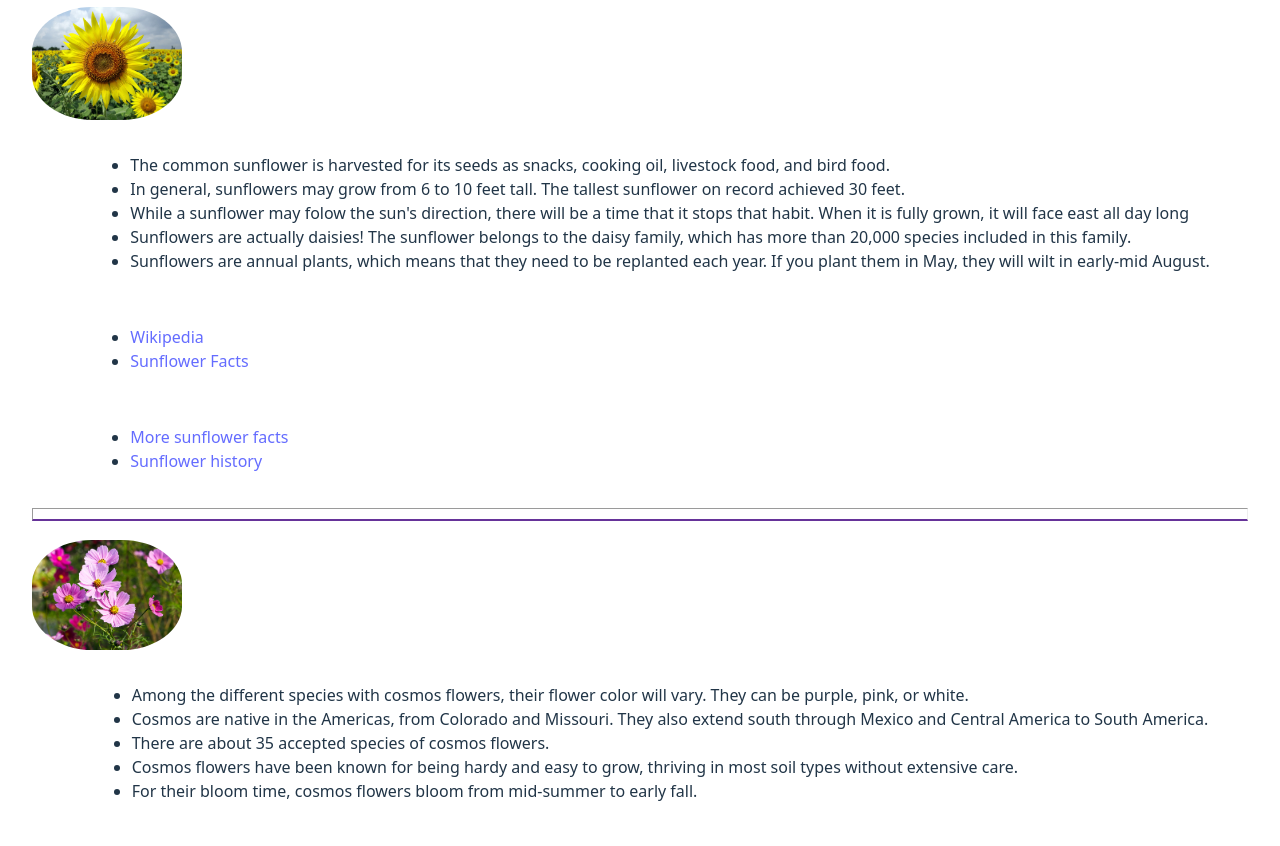
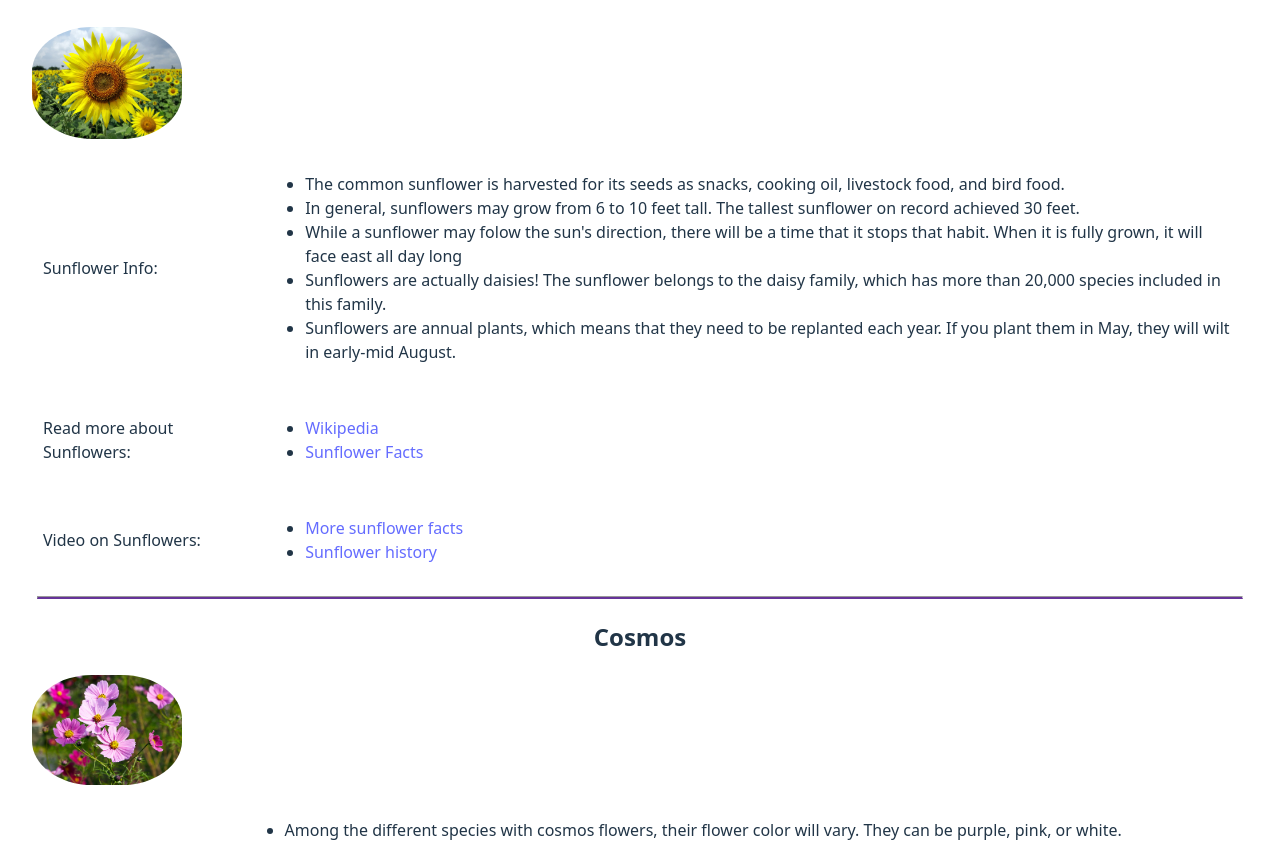
Before and after one commit to JacobWoodbury/plant-info-react, a React (Vite) app: page / in a window 1280 px wide. Shown: the part 1886-2732 px from the top of the page. Built offline with nearby package versions, Linux system fonts and the light colour scheme.

Commit message:
Fixed some information not showing up

```diff
--- a/src/App.css
+++ b/src/App.css
@@ -4,9 +4,13 @@
   padding: 2rem;
 }
 
+h1, h2 {
+  text-align: center;
+}
+
 #space{
   border-bottom: 2px solid rebeccapurple;
-  padding: 5px;
+  margin: 5px;
 }
 
 table {
@@ -22,6 +26,7 @@ tr, td {
 img {
   width: 150px;
   border-radius: 40%;
+  margin: auto;
 }
 
 .logo {
--- a/src/components/Cosmos.jsx
+++ b/src/components/Cosmos.jsx
@@ -3,12 +3,12 @@ import cosmos from '../images/cosmos.jpg'
 export default function Card(){
     return (
         <>
-            <h2 id = "cosmosFlower"></h2>
+            <h2 id = "cosmosFlower">Cosmos</h2>
             <img src = {cosmos} alt = "Picture of a cosmos flower"></img>
             <table>
                 <tbody>
                     <tr>
-                        <td></td>
+                        <td>Cosmos Info:</td>
                         <td>
                             <ul>
                                 <li>Among the different species with cosmos flowers, their flower color will vary. They can be purple, pink, or white.</li>
@@ -20,7 +20,7 @@ export default function Card(){
                         </td>
                     </tr>
                     <tr>
-                        <td></td>
+                        <td>Read more about Cosmos:</td>
                         <td>
                             <ul>
                                 <li><a href="https://en.wikipedia.org/wiki/Cosmos_%28plant%29" target = "_blank">Wikipedia</a></li>
@@ -29,7 +29,7 @@ export default function Card(){
                         </td>
                     </tr>
                     <tr>
-                        <td></td>
+                        <td>Videos on Cosmos:</td>
                         <td>
                             <ul>
                                 <li><a href = "https://www.youtube.com/watch?v=P6fWUosBQpU" target = "_blank">Cosmos flower information</a></li>
--- a/src/components/Rose.jsx
+++ b/src/components/Rose.jsx
@@ -3,12 +3,12 @@ import rose from '../images/rose.jpg'
 export default function Card(){
     return (
         <>
-            <h2 id = "roseFlower"></h2>
+            <h2 id = "roseFlower">Rose</h2>
             <img src = {rose} alt = "Picture of a rose"></img>
             <table>
                 <tbody>
                     <tr>
-                        <td></td>
+                        <td>Rose Info:</td>
                         <td>
                             <ul>
                                 <li>The flowers of the rose grow in many different colors, such as red, yellow, white or even purple.</li>
@@ -20,7 +20,7 @@ export default function Card(){
                         </td>
                     </tr>
                     <tr>
-                        <td></td>
+                        <td>Read more about Roses:</td>
                         <td>
                             <ul>
                                 <li><a href="https://simple.wikipedia.org/wiki/Rose" target = "_blank">Wikipedia</a></li>
@@ -29,7 +29,7 @@ export default function Card(){
                         </td>
                     </tr>
                     <tr>
-                        <td></td>
+                        <td>Videos on Roses:</td>
                         <td>
                             <ul>
                                 <li><a href = "https://www.youtube.com/watch?v=6uXT1QQs4UU" target = "_blank">More rose facts</a></li>
--- a/src/components/Sunflower.jsx
+++ b/src/components/Sunflower.jsx
@@ -3,12 +3,12 @@ import sunflower from '../images/sunflower.jpg'
 export default function Card(){
     return (
         <>
-            <h2 id = "sunflower"></h2>
+            <h2 id = "sunflower">Sunflower</h2>
             <img src = {sunflower} alt = "Picture of a sunflower"></img>
             <table>
                 <tbody>
                     <tr>
-                        <td></td>
+                        <td>Sunflower Info:</td>
                         <td>
                             <ul>
                                 <li>The common sunflower is harvested for its seeds as snacks, cooking oil, livestock food, and bird food.</li>
@@ -20,7 +20,7 @@ export default function Card(){
                         </td>
                     </tr>
                     <tr>
-                        <td></td>
+                        <td>Read more about Sunflowers:</td>
                         <td>
                             <ul>
                                 <li><a href="https://en.wikipedia.org/wiki/Common_sunflower" target = "_blank">Wikipedia</a></li>
@@ -29,7 +29,7 @@ export default function Card(){
                         </td>
                     </tr>
                     <tr>
-                        <td></td>
+                        <td>Video on Sunflowers:</td>
                         <td>
                             <ul>
                                 <li><a href = "https://www.youtube.com/watch?v=gvlumx640Yg" target = "_blank">More sunflower facts</a></li>
```
